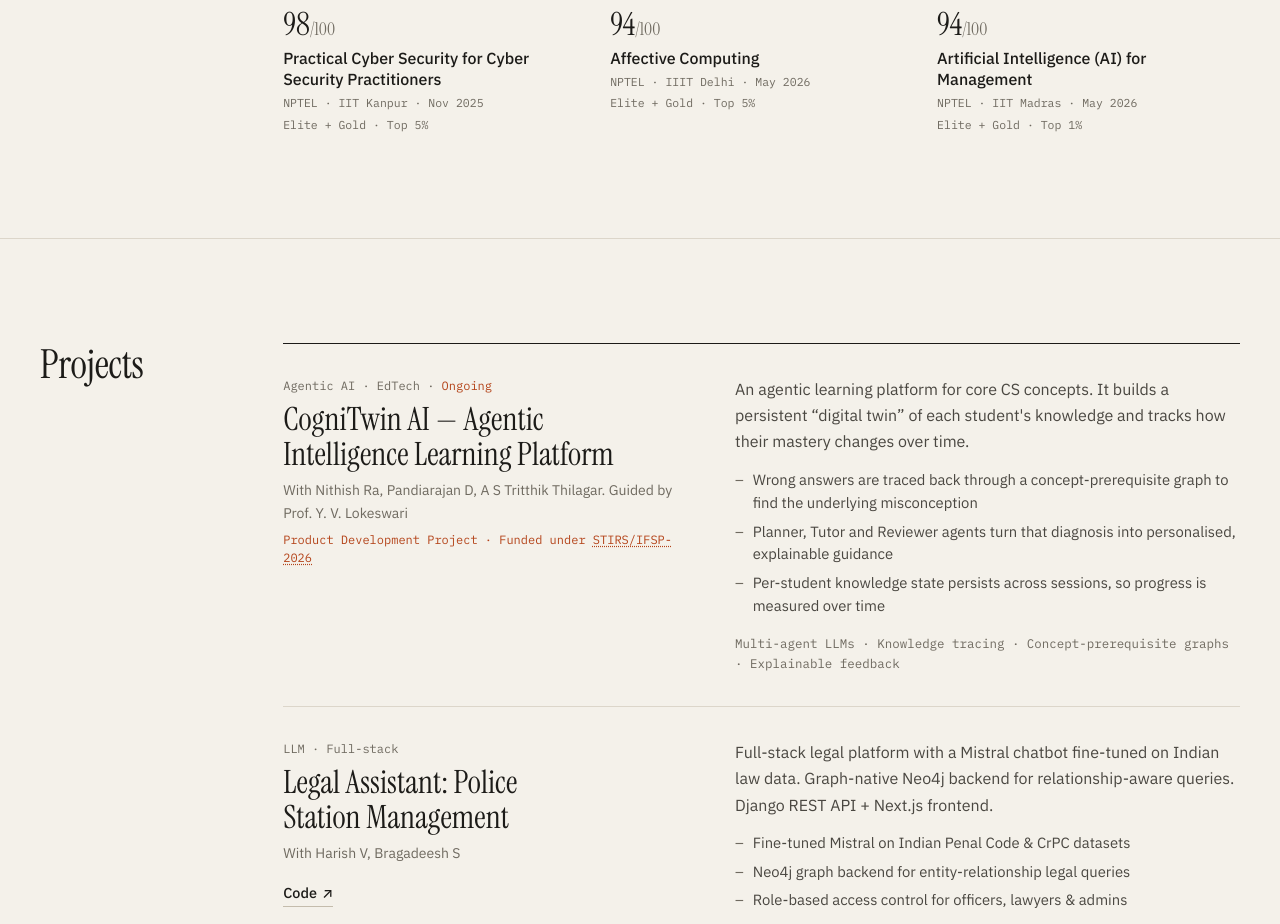
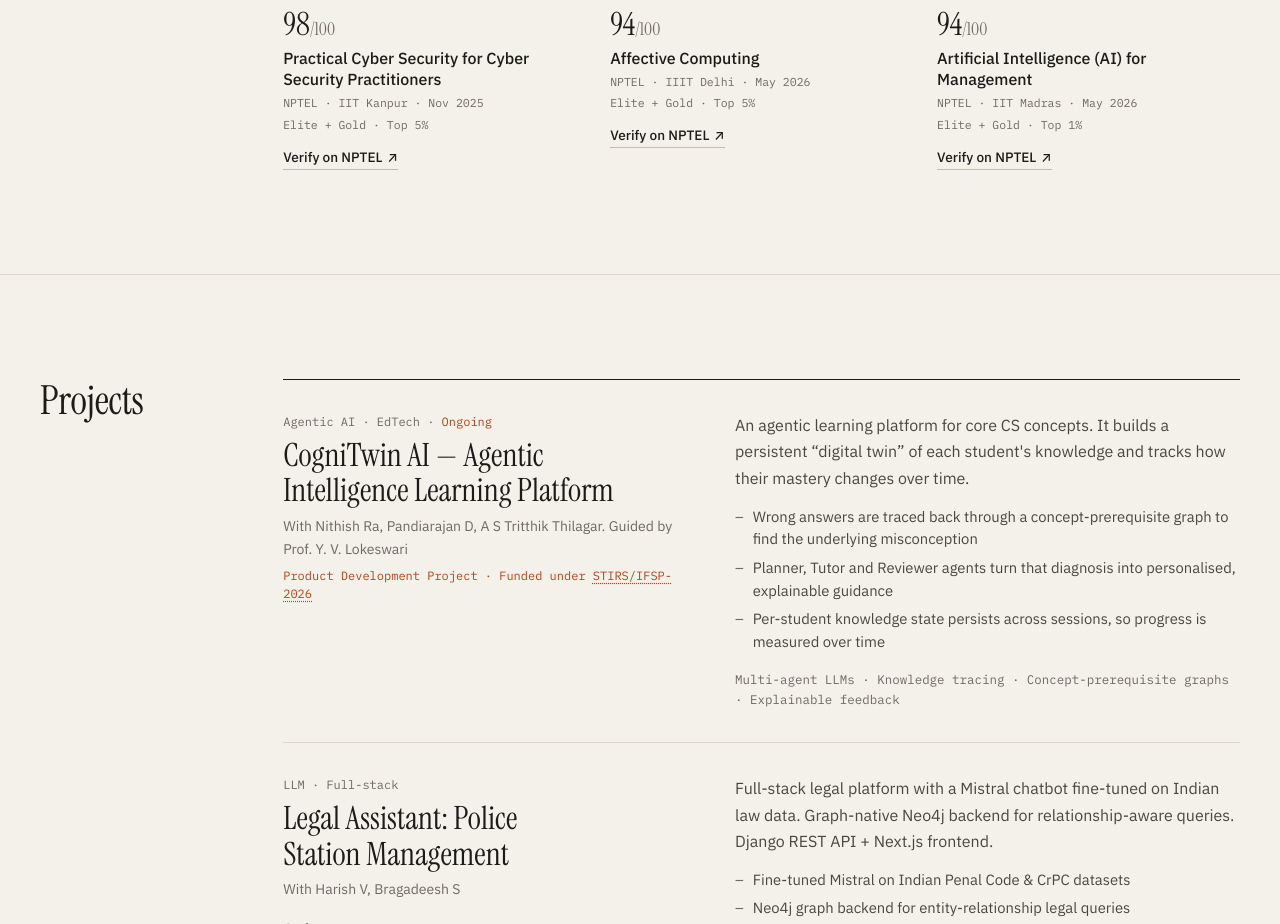
Before and after one commit to nikhil-karthik-avvss/nikhil-karthik-avvss.github.io, a plain HTML site: page index.html in a window 1280 px wide. Shown: the part 4340-5264 px from the top of the page. Drawn offline with Linux system fonts and the light colour scheme; no server answers.

Commit message:
Add NPTEL verify links and theme-matched scrollbar

```diff
--- a/index.html
+++ b/index.html
@@ -365,6 +365,7 @@
             <span class="cert-title">Practical Cyber Security for Cyber Security Practitioners</span>
             <span class="cert-meta">NPTEL &middot; IIT Kanpur &middot; Nov 2025</span>
             <span class="cert-meta">Elite + Gold &middot; Top 5%</span>
+            <a class="cert-verify link-arrow" href="https://nptel.ac.in/noc/E_Certificate/NPTEL25CS120S65390224010684547" target="_blank" rel="noopener" aria-label="Verify Practical Cyber Security certificate on NPTEL">Verify on NPTEL <span aria-hidden="true">↗</span></a>
           </figcaption>
         </figure>
 
@@ -377,6 +378,7 @@
             <span class="cert-title">Affective Computing</span>
             <span class="cert-meta">NPTEL &middot; IIIT Delhi &middot; May 2026</span>
             <span class="cert-meta">Elite + Gold &middot; Top 5%</span>
+            <a class="cert-verify link-arrow" href="https://nptel.ac.in/noc/E_Certificate/NOC26CS61S25030175204714830" target="_blank" rel="noopener" aria-label="Verify Affective Computing certificate on NPTEL">Verify on NPTEL <span aria-hidden="true">↗</span></a>
           </figcaption>
         </figure>
 
@@ -389,6 +391,7 @@
             <span class="cert-title">Artificial Intelligence (AI) for Management</span>
             <span class="cert-meta">NPTEL &middot; IIT Madras &middot; May 2026</span>
             <span class="cert-meta">Elite + Gold &middot; Top 1%</span>
+            <a class="cert-verify link-arrow" href="https://nptel.ac.in/noc/E_Certificate/NOC26CS10S15030169404714830" target="_blank" rel="noopener" aria-label="Verify AI for Management certificate on NPTEL">Verify on NPTEL <span aria-hidden="true">↗</span></a>
           </figcaption>
         </figure>
 
--- a/styles.css
+++ b/styles.css
@@ -98,6 +98,26 @@ section[id] { scroll-margin-top: var(--nav-h); }
 .wrap { max-width: 1360px; margin: 0 auto; padding: 0 var(--gutter); }
 
 .accent { color: var(--accent); }
+
+/* ── 2b. SCROLLBAR (follows light/dark theme) ── */
+/* Chromium & Safari: thin rounded thumb that blends into the page */
+::-webkit-scrollbar { width: 12px; height: 12px; }
+::-webkit-scrollbar-track { background: var(--bg); }
+::-webkit-scrollbar-thumb {
+  background: var(--line-2);
+  border: 3px solid var(--bg);          /* inset the thumb so it reads as a thin pill */
+  border-radius: 999px;
+  min-height: 48px;
+}
+::-webkit-scrollbar-thumb:hover  { background: var(--ink-3); }
+::-webkit-scrollbar-thumb:active { background: var(--accent); }
+::-webkit-scrollbar-button { display: none; width: 0; height: 0; }
+::-webkit-scrollbar-corner { background: var(--bg); }
+
+/* Firefox (no ::-webkit-scrollbar support) */
+@supports not selector(::-webkit-scrollbar) {
+  html { scrollbar-width: thin; scrollbar-color: var(--line-2) var(--bg); }
+}
 
 /* ── 3. SHARED TEXT PIECES ── */
 .link-arrow {
@@ -456,6 +476,8 @@ section[id] { scroll-margin-top: var(--nav-h); }
 .cert-score span { font-size: 0.55em; color: var(--ink-3); }
 .cert-title { margin-top: 0.35rem; font-weight: 500; line-height: 1.35; color: var(--ink); }
 .cert-meta { font-family: var(--mono); font-size: 0.72rem; color: var(--ink-3); }
+.cert-verify { align-self: flex-start; margin-top: 0.6rem; font-size: 0.85rem; }
+.cert-verify:hover span { transform: translate(2px, -2px); }
 
 /* ── 11. PROJECTS ── */
 .work { border-top: 1px solid var(--ink); }
```
